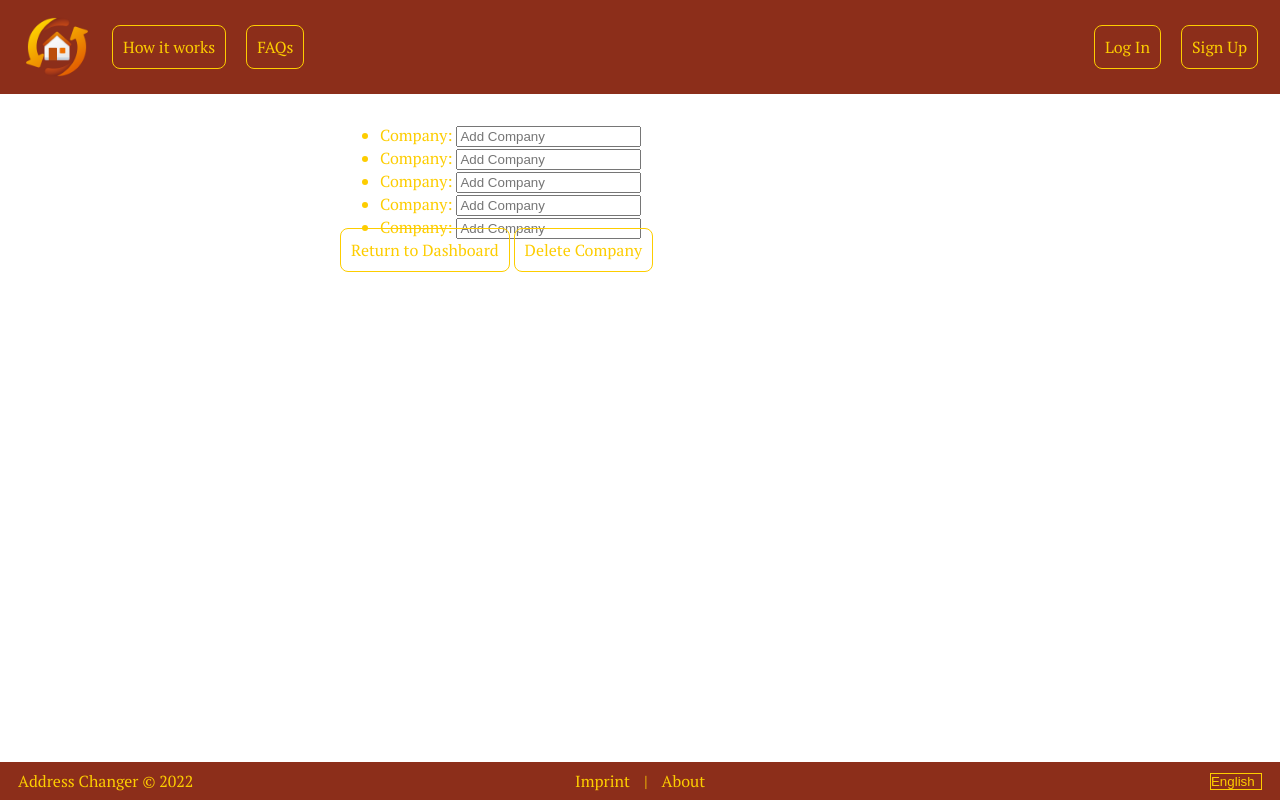
After one commit to Melvin2306/id_19_responsive_design, a Flask app: page /1/company/1 in a window 1280 px wide. The commit adds this page. Run offline with Flask 2, Linux system fonts and the light colour scheme; data that the repository does not hold is empty.

Commit message:
Improvements

```diff
--- a/app/scripts/seed.py
+++ b/app/scripts/seed.py
@@ -8,7 +8,7 @@ app.app_context().push()
 
 initial_user_dict = {
     "Email": "melvin.rinkleff@gmx.de",
-    "Password": 12345678,
+    "Password": "12345678",
     "First Name": "Melvin",
     "Last Name": "Rinkleff",
     "Street": "Alfred-Jung-Straße",
--- a/app/static/css/base.css
+++ b/app/static/css/base.css
@@ -153,8 +153,10 @@ h1 {
     background-color: var(--clr-secondary);
     color: var(--clr-primary);
     cursor: pointer;
-    padding: 15px;
-    border-radius: 4px;
+    padding: 8px;
+    border-radius: 5px;
+    border-color: var(--clr-primary);
+    font-size: 13px;
 }
 
 #gototop:hover {
@@ -194,15 +196,23 @@ footer {
     margin-right: auto;
 }
 
+/* LANGUAGE SELECTOR */
+
 #langSelect {
     width: 175px;
     margin-left: auto;
 }
 
-#langSelector {
+select.langselector {
     float: right;
+    background: var(--clr-primary);
+    color: var(--clr-secondary);
+    appearance: none;
+    border-color: var(--clr-secondary);
 }
-
+select.langselect option{
+    color: var(--clr-secondary);
+}
 
 /* ----------------------------------------------- */
 
@@ -210,14 +220,14 @@ footer {
 
 /* HEADER */
 
-@media (max-width:426px) {
-    #hiw-button {
+@media (max-width:587px) {
+    #faq-button {
         display: none;
     }
 }
 
-@media (max-width:502px) {
-    #faq-button {
+@media (max-width:509px) {
+    #hiw-button {
         display: none;
     }
 }
@@ -226,7 +236,7 @@ footer {
 
 @media (max-width:501px) {
     #gototop {
-        bottom: 70px;
+        bottom: 75px;
     }
 }
 
--- /dev/null
+++ b/app/static/js/users/company.js
@@ -0,0 +1,8 @@
+const delete_button_company = document.getElementById("delete_company");
+
+delete_button_company.addEventListener("click", (e) => {
+    e.preventDefault()
+    if (confirm("Are you sure that you want to delete this company?\nPress OK to continue or Cancel to cancel")) {
+        window.location.replace(window.location.href + "/deletecompany");
+    }
+});
--- a/app/templates/base.html
+++ b/app/templates/base.html
@@ -86,7 +86,7 @@
                 </div>
 
                 <form class="footerElement" id="langSelect">
-                    <select name=”language” id="langSelector">
+                    <select name=”language” class="langselector">
                         <option id="language_game_of_thornes" disabled >Dothraki</option>
                         <option id="language_lord_of_the_rings" disabled >Elvish</option>
                         <option id="english" selected >English</option>
--- /dev/null
+++ b/app/templates/users/company.html
@@ -0,0 +1,91 @@
+{% extends 'base.html' %}
+
+{% block title %}Dashboard{% endblock %}
+
+{% block csslink %}
+<link href="{{ url_for('static', filename='css/users/company.css') }}" rel="stylesheet">
+{% endblock %}
+
+{% block jslink %}
+<script defer src="{{ url_for('static', filename='js/users/company.js')}}"></script>
+{% endblock %}
+
+{% block main %}
+
+<form id="edit_company" method="POST">
+    <ul>
+        {% if company.name %}
+        <li>
+            <label for="company_name">Company:</label>
+            <input type="text" id="company_name" name="company_name" placeholder="{{ company.name }}">
+        </li>
+        {% endif %}
+        {% if not company.name %}
+        <li>
+            <label for="company_name">Company:</label>
+            <input type="text" id="company_name" name="company_name" placeholder="Add Company">
+        </li>
+        {% endif %}
+
+        {% if company.name %}
+        <li>
+            <label for="company_name">Company:</label>
+            <input type="text" id="company_name" name="company_name" placeholder="{{ company.name }}">
+        </li>
+        {% endif %}
+        {% if not company.name %}
+        <li>
+            <label for="company_name">Company:</label>
+            <input type="text" id="company_name" name="company_name" placeholder="Add Company">
+        </li>
+        {% endif %}
+
+        {% if company.name %}
+        <li>
+            <label for="company_name">Company:</label>
+            <input type="text" id="company_name" name="company_name" placeholder="{{ company.name }}">
+        </li>
+        {% endif %}
+        {% if not company.name %}
+        <li>
+            <label for="company_name">Company:</label>
+            <input type="text" id="company_name" name="company_name" placeholder="Add Company">
+        </li>
+        {% endif %}
+
+        {% if company.name %}
+        <li>
+            <label for="company_name">Company:</label>
+            <input type="text" id="company_name" name="company_name" placeholder="{{ company.name }}">
+        </li>
+        {% endif %}
+        {% if not company.name %}
+        <li>
+            <label for="company_name">Company:</label>
+            <input type="text" id="company_name" name="company_name" placeholder="Add Company">
+        </li>
+        {% endif %}
+
+        {% if company.name %}
+        <li>
+            <label for="company_name">Company:</label>
+            <input type="text" id="company_name" name="company_name" placeholder="{{ company.name }}">
+        </li>
+        {% endif %}
+        {% if not company.name %}
+        <li>
+            <label for="company_name">Company:</label>
+            <input type="text" id="company_name" name="company_name" placeholder="Add Company">
+        </li>
+        {% endif %}
+    </ul>
+</form>
+
+{% if error %}
+    <p class="generatedErrors">{{ error }}</p>
+{% endif %}
+
+<a class="button account_btns" id="return_user" href="{{ url_for('users.user', user_id=user.id)}}">Return to Dashboard</a>
+<a class="button account_btns" id="delete_company" href="{{ url_for('users.delete_company', company_id=company.id) }}">Delete Company</a>
+
+{% endblock %}
--- a/app/templates/users/user.html
+++ b/app/templates/users/user.html
@@ -49,12 +49,14 @@
                 {{ company.description }}
             </span>
 
-            <a class="button company_button" id="delete_company" href="{{ url_for('users.delete_company', company_id=company.id) }}">Delete</a>
+            <a class="button company_button" id="edit_company" href="{{ url_for('users.get_company', user_id=user.id, company_id=company.id) }}">Edit</a>
+
         </section>
         {% endfor %}
     </div>
 </div>
 
+<a class="button account_btns" id="create_company" href="{{ url_for('users.get_create_company', user_id=user.id) }}">Add Company</a>
 <a class="button account_btns" id="send_emails"
 href="mailto:email@example.com&bcc=lastemail@example.com, lastemail2@example.com&subject=Change of Address&body=To whomever it may concern,...">Send Emails to all accounts</a>
 <a class="button account_btns" id="delete_user" href="{{ url_for('users.delete_user', user_id=current_user.id) }}">Delete User</a>
--- a/app/users/models.py
+++ b/app/users/models.py
@@ -4,7 +4,7 @@ from flask_login import UserMixin
 class User(db.Model, CRUDMixin, UserMixin):
     id = db.Column(db.Integer, primary_key=True)
     user_email = db.Column(db.String(40), index = True, unique = True)
-    password = db.Column(db.String(150))
+    password = db.Column(db.String(50))
     first_name = db.Column(db.String(30))
     last_name = db.Column(db.String(30))
     street_name = db.Column(db.String(40))
--- a/app/users/routes.py
+++ b/app/users/routes.py
@@ -5,7 +5,8 @@ from flask_login import login_user, logout_user, current_user, login_required
 from werkzeug.security import generate_password_hash, check_password_hash
 
 from app.users.services.create_user import create_user
-from app.users.models import User
+from app.users.services.create_company import create_company
+from app.users.models import User, Company
 
 
 blueprint = Blueprint('users', __name__)
@@ -60,7 +61,7 @@ def post_login():
         user = User.query.filter_by(user_email=request.form.get('email')).first()
         if not user:
             raise Exception('Email address not found.')
-        elif check_password_hash(request.form.get('password'), user.password):
+        elif not check_password_hash(user.password, request.form.get('password')):
             raise Exception('Incorrect Password.')
 
         login_user(user)
@@ -77,11 +78,24 @@ def get_logout():
     logout_user()
     return redirect(url_for('users.get_login'))
 
+# add account
+@blueprint.get('/<user_id>/create_company')
+def get_create_company(user_id):
+
+    company = create_company(user_id)
+    company_id = company.id
+
+    return redirect(url_for('users.get_company', user_id=user_id, company_id=company_id))
 
 # ### edit account ###
-# @blueprint.get('/<user_id>/<company_id>')
-# def edit_account(user_id):
-#     return redirect(url_for('users.user'))
+@blueprint.get('/<user_id>/company/<company_id>')
+def get_company(user_id, company_id):
+
+    user = User.query.filter_by(id=user_id).first()
+    company = Company.query.filter_by(id=company_id).first()
+
+    return render_template('/users/company.html', user=user, company=company)
+
 
 
 ### settings ###
```
Also changed, not shown: app/static/js/users/user.js (+0 -9 lines), app/templates/simple_pages/faq.html (+17 -2 lines), app/users/services/create_company.py (added, +11 -0 lines), migrations/versions/1cb70b844f30_first.py (renamed from migrations/versions/ab0adf1c22d8_first_migration.py, +4 -4 lines), app/static/css/users/company.css (added).
